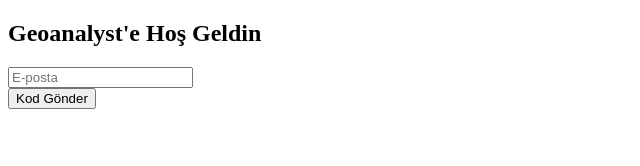
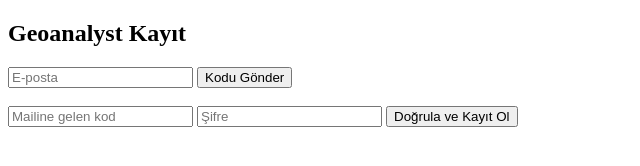
Before and after one commit to Dogukans16/Geoanalyst, a plain HTML site: page index.html in a window 1280 px wide. Shown: the whole page, without its empty margins (0-640 px from the left). Drawn offline with nearby package versions, Linux system fonts and the light colour scheme.

Commit message:
Update index.html

```diff
--- a/index.html
+++ b/index.html
@@ -1,58 +1,49 @@
 <!DOCTYPE html>
 <html lang="tr">
 <head>
-    <meta charset="UTF-8">
-    <title>Geoanalyst Kayıt</title>
     <script src="https://cdn.jsdelivr.net/npm/@supabase/supabase-js@2"></script>
 </head>
 <body>
-    <h2>Geoanalyst'e Hoş Geldin</h2>
-
-    <!-- 1. Aşama: E-posta girişi -->
-    <div id="adim1">
-        <input type="email" id="email" placeholder="E-posta"><br>
-        <button onclick="kodGonder()">Kod Gönder</button>
-    </div>
-
-    <!-- 2. Aşama: Doğrulama ve Kayıt (Başta gizli) -->
-    <div id="adim2" style="display:none;">
-        <input type="text" id="gelenKod" placeholder="E-postana gelen kod">
-        <input type="password" id="sifre" placeholder="Şifre"><br>
-        <button onclick="kaydiTamamla()">Kaydı Tamamla</button>
-    </div>
+    <h2>Geoanalyst Kayıt</h2>
+    <input type="email" id="email" placeholder="E-posta">
+    <button onclick="mailGonder()">Kodu Gönder</button>
+    <br><br>
+    <input type="text" id="kod" placeholder="Mailine gelen kod">
+    <input type="password" id="sifre" placeholder="Şifre">
+    <button onclick="dogrulaVeKayitOl()">Doğrula ve Kayıt Ol</button>
 
     <script>
         const SUPABASE_URL = "https://dkmwtyncxxmgotepgjxr.supabase.co";
         const SUPABASE_KEY = "eyJhbGciOiJIUzI1NiIsInR5cCI6IkpXVCJ9.eyJpc3MiOiJzdXBhYmFzZSIsInJlZiI6ImRrbXd0eW5jeHhtZ290ZXBnanhyIiwicm9sZSI6ImFub24iLCJpYXQiOjE3ODM5NTI4NTMsImV4cCI6MjA5OTUyODg1M30.jWgHdwD62RmDIwna2p7IINOsYePsmCvsg1I3-it40YI";
         const supabase = supabase.createClient(SUPABASE_URL, SUPABASE_KEY);
 
-        // Basit bir geçici kod (Gerçek mail gönderimi için ilerde SMTP bağlarız)
-        let dogruKod = "123456";
-
-        function kodGonder() {
-            alert("Sistem test modunda: Kodun 123456 olarak belirlendi.");
-            document.getElementById("adim1").style.display = "none";
-            document.getElementById("adim2").style.display = "block";
+        // 1. Mail Gönderme
+        async function mailGonder() {
+            const email = document.getElementById("email").value;
+            const { error } = await supabase.auth.signInWithOtp({ email: email });
+            if (error) alert(error.message);
+            else alert("Doğrulama kodu mailine gönderildi!");
         }
 
-        async function kaydiTamamla() {
-            const kod = document.getElementById("gelenKod").value;
-            const eposta = document.getElementById("email").value;
+        // 2. Doğrulama ve Kayıt
+        async function dogrulaVeKayitOl() {
+            const email = document.getElementById("email").value;
             const sifre = document.getElementById("sifre").value;
+            const kod = document.getElementById("kod").value;
 
-            // Önce kod kontrolü
-            if (kod !== dogruKod) {
-                alert("Hatalı kod girdin!");
-                return;
+            // Kodu doğrula
+            const { data, error } = await supabase.auth.verifyOtp({
+                email: email,
+                token: kod,
+                type: 'signup'
+            });
+
+            if (error) alert("Hata: " + error.message);
+            else {
+                // Kayıt başarılıysa, kendi 'Kullanıcılar' tablona da ekle
+                await supabase.from('Kullanıcılar').insert([{ email: email, sifre: sifre }]);
+                alert("Kayıt tamamlandı!");
             }
-
-            // Kod doğruysa, şimdi veritabanına kayıt at
-            const { data, error } = await supabase
-                .from('Kullanıcılar')
-                .insert([{ email: eposta, sifre: sifre, abonelik_tipi: 'Normal', kalan_kredi: 10 }]);
-
-            if (error) alert("Kayıt hatası: " + error.message);
-            else alert("Başarıyla kayıt oldun!");
         }
     </script>
 </body>
```
